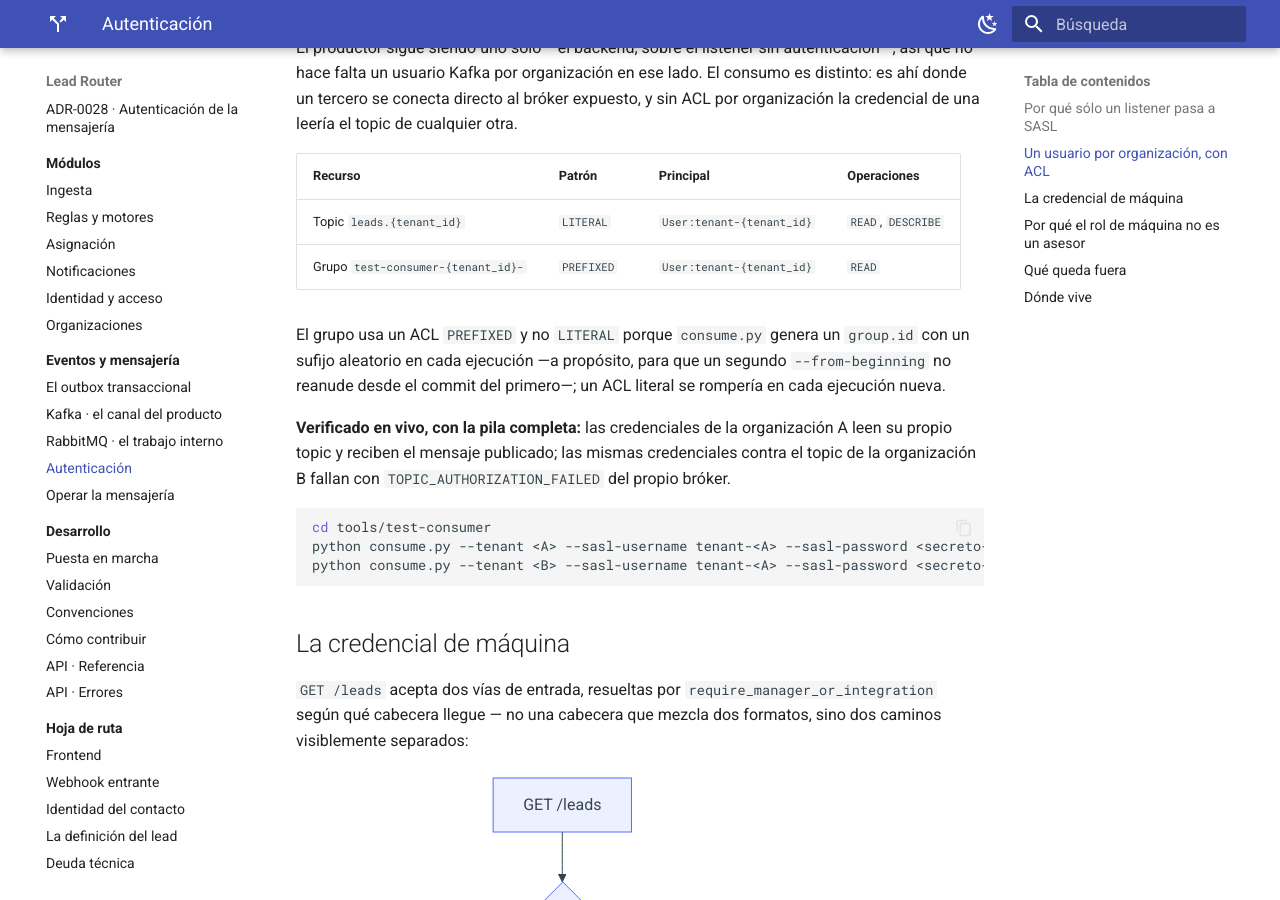
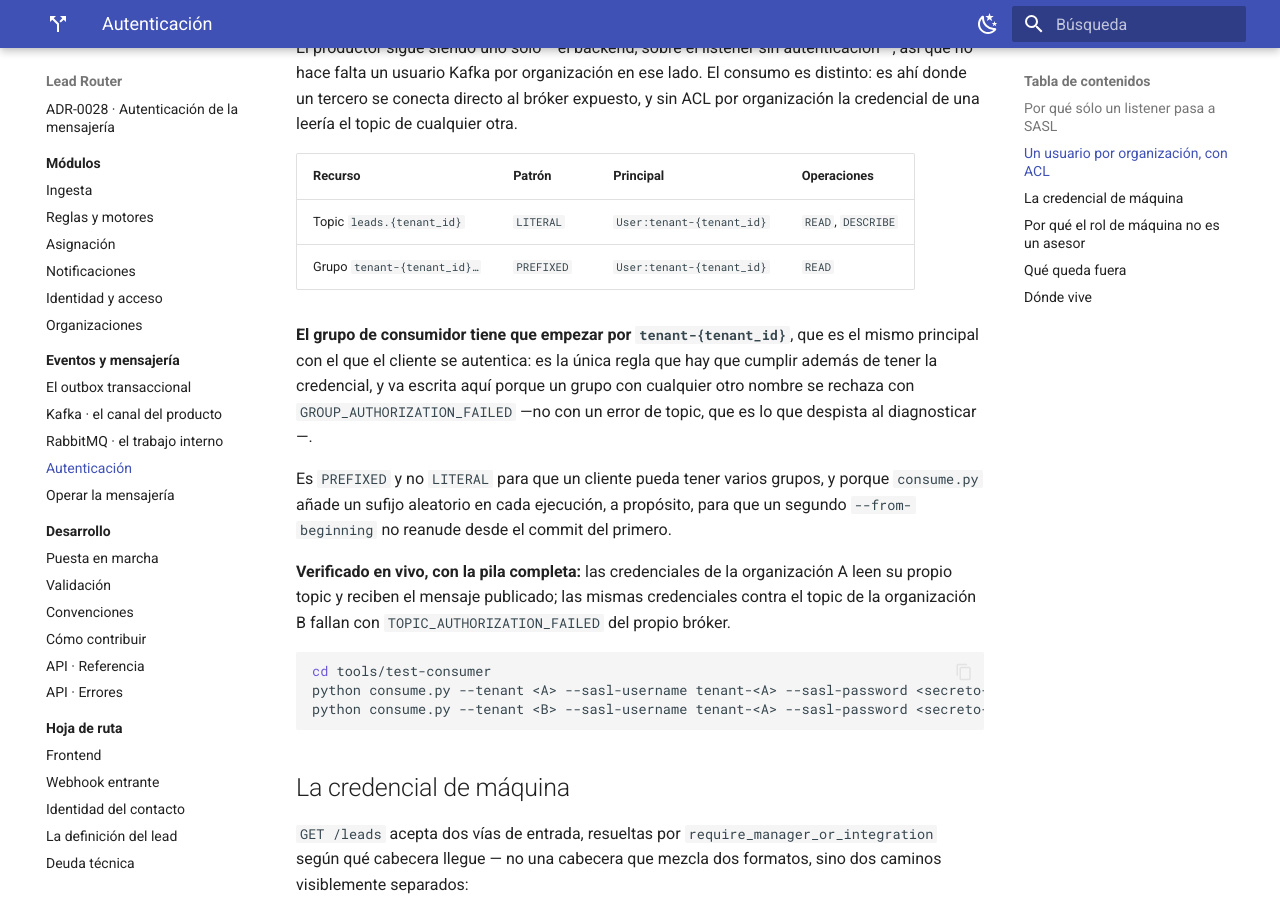
Before and after one commit to MDCIrony/leads-hexa, an MkDocs documentation site: the page built from docs/content/eventos/autenticacion.md, in a window 1280 px wide and 900 px high, scrolled down 1460 px. Built offline with MkDocs 1.6.1 and Material for MkDocs 9.7.7, drawn with Linux system fonts in a browser that asks for light colours.

Commit message:
fix(events): tie the consumer-group ACL to the tenant, not to our tooling
The prefix was test-consumer-{tenant}-, matching the group id the bundled
consumer happens to generate. A real client uses its own group id, so the
grant covered our test script and nobody else — the broker refuses anything
else with GROUP_AUTHORIZATION_FAILED, which reads as a topic problem and
sends you looking in the wrong place.

It is now the principal itself: the rule a customer follows is the string
they already authenticate as.

The worker also needed KAFKA_BOOTSTRAP_SERVERS. It never publishes, but the
container it builds owns the admin client, and without it the worker dialed
localhost and logged a refused connection every few seconds.

```diff
--- a/docker-compose.yml
+++ b/docker-compose.yml
@@ -145,6 +145,10 @@ services:
       - JWT_SECRET=dev-secret-change-in-production
       - LOG_LEVEL=INFO
       - RABBITMQ_URL=amqp://leads:leadspassword@rabbitmq:5672/%2F
+      # Needed even though this process never publishes: the container it
+      # builds owns the Kafka admin client, and without this it dials
+      # localhost and logs a connection failure every few seconds.
+      - KAFKA_BOOTSTRAP_SERVERS=kafka:9092
     command: ["python", "-m", "infrastructure.workers.intake_worker"]
     depends_on:
       db:
--- a/docs/content/eventos/autenticacion.md
+++ b/docs/content/eventos/autenticacion.md
@@ -50,11 +50,16 @@ el topic de cualquier otra.
 | Recurso | Patrón | Principal | Operaciones |
 |---|---|---|---|
 | Topic `leads.{tenant_id}` | `LITERAL` | `User:tenant-{tenant_id}` | `READ`, `DESCRIBE` |
-| Grupo `test-consumer-{tenant_id}-` | `PREFIXED` | `User:tenant-{tenant_id}` | `READ` |
+| Grupo `tenant-{tenant_id}…` | `PREFIXED` | `User:tenant-{tenant_id}` | `READ` |
 
-El grupo usa un ACL `PREFIXED` y no `LITERAL` porque `consume.py` genera un `group.id` con un sufijo
-aleatorio en cada ejecución —a propósito, para que un segundo `--from-beginning` no reanude desde el
-commit del primero—; un ACL literal se rompería en cada ejecución nueva.
+**El grupo de consumidor tiene que empezar por `tenant-{tenant_id}`**, que es el mismo principal con
+el que el cliente se autentica: es la única regla que hay que cumplir además de tener la credencial,
+y va escrita aquí porque un grupo con cualquier otro nombre se rechaza con
+`GROUP_AUTHORIZATION_FAILED` —no con un error de topic, que es lo que despista al diagnosticar—.
+
+Es `PREFIXED` y no `LITERAL` para que un cliente pueda tener varios grupos, y porque `consume.py`
+añade un sufijo aleatorio en cada ejecución, a propósito, para que un segundo `--from-beginning` no
+reanude desde el commit del primero.
 
 **Verificado en vivo, con la pila completa:** las credenciales de la organización A leen su propio
 topic y reciben el mensaje publicado; las mismas credenciales contra el topic de la organización B
```
Also changed, not shown: docs/content/decisiones/0028-autenticacion-de-la-mensajeria.md (+7 -4 lines), 3 other files.
